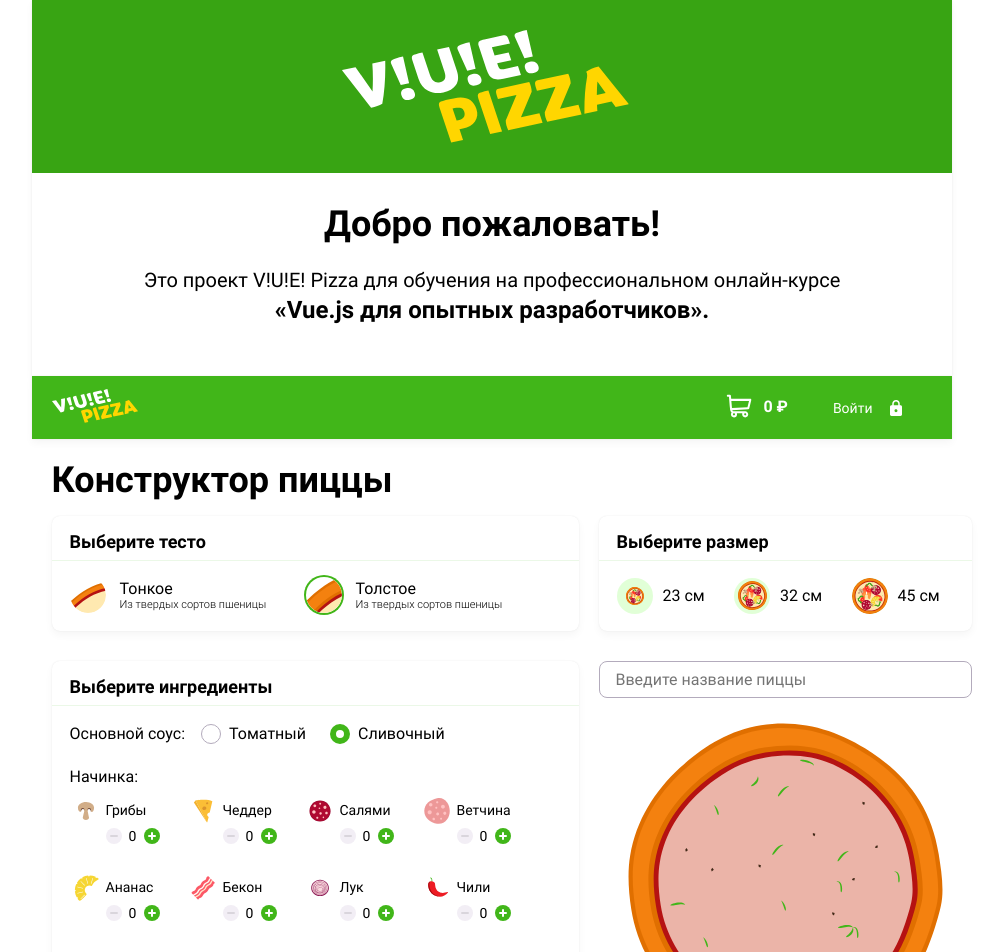
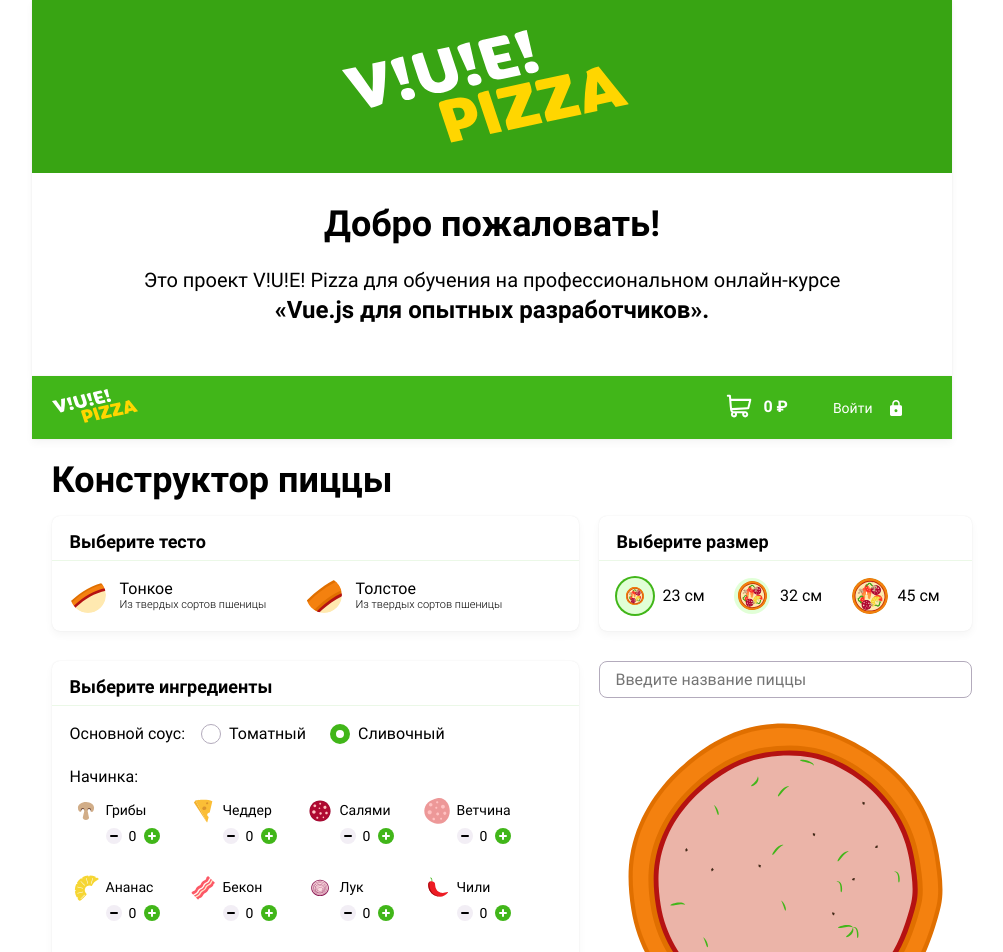
Before and after one commit to htmlacademy-univer-vue/2571315-vue-pizza-1, a Vue app in the folder frontend/: page / in a window 1280 px wide. Shown: the top 952 px of the page, without its empty margins (148-1151 px from the left). Built offline with nearby package versions, Linux system fonts and the light colour scheme.

Commit message:
Реактивные переменные

```diff
--- a/frontend/package.json
+++ b/frontend/package.json
@@ -11,7 +11,7 @@
   "dependencies": {
     "axios": "^1.1.3",
     "pinia": "^2.0.14",
-    "vue": "^3.2.35",
+    "vue": "^3.4.38",
     "vue-router": "^4.0.15"
   },
   "devDependencies": {
--- a/frontend/src/layouts/HomeView.vue
+++ b/frontend/src/layouts/HomeView.vue
@@ -5,13 +5,13 @@
       <div class="content__wrapper">
         <h1 class="title title--big">Конструктор пиццы</h1>
 
-        <DoughConstructor />
+        <DoughConstructor v-model="pizza.dough"/>
 
-        <SizeConstructor />
+        <SizeConstructor v-model="pizza.size"/>
 
-        <IngridientsConsructor />
+        <IngridientsConsructor v-model="pizza.ingredients" />
 
-        <PizzaVisualiser />
+        <PizzaVisualiser v-model:name="pizza.name" v-model:ingredients="pizza.ingredients" />
 
       </div>
 
@@ -24,6 +24,16 @@ import DoughConstructor from "@/modules/constructor/DoughConstructor.vue";
 import SizeConstructor from "@/modules/constructor/SizeConstructor.vue";
 import IngridientsConsructor from "@/modules/constructor/IngridientsConsructor.vue";
 import PizzaVisualiser from "@/modules/constructor/PizzaVisualiser.vue";
+import ingredients from "@/mocks/ingredients.json";
+import {ref} from "vue";
+
+const pizza = ref({
+  dough: "thin",
+  size: "small",
+  sauce: 'cream',
+  ingredients: ingredients,
+  name: ''
+})
 </script>
 
 <style lang="scss">
--- a/frontend/src/mocks/ingredients.json
+++ b/frontend/src/mocks/ingredients.json
@@ -1,17 +1,17 @@
 [
-  { "id": 1, "name": "Грибы", "image": "filling/mushrooms.svg", "price": 33, "value": "mushrooms" },
-  { "id": 2, "name": "Чеддер", "image": "filling/cheddar.svg", "price": 42, "value": "cheddar" },
-  { "id": 3, "name": "Салями", "image": "filling/salami.svg", "price": 42, "value": "salami" },
-  { "id": 4, "name": "Ветчина", "image": "filling/ham.svg", "price": 42, "value": "ham" },
-  { "id": 5, "name": "Ананас", "image": "filling/ananas.svg", "price": 25, "value": "ananas" },
-  { "id": 6, "name": "Бекон", "image": "filling/bacon.svg", "price": 42, "value": "bacon" },
-  { "id": 7, "name": "Лук", "image": "filling/onion.svg", "price": 21, "value": "onion" },
-  { "id": 8, "name": "Чили", "image": "filling/chile.svg", "price": 21, "value": "chile" },
-  { "id": 9, "name": "Халапеньо", "image": "filling/jalapeno.svg", "price": 25, "value": "jalapeno" },
-  { "id": 10, "name": "Маслины", "image": "filling/olives.svg", "price": 25, "value": "olives" },
-  { "id": 11, "name": "Томаты", "image": "filling/tomatoes.svg", "price": 35, "value": "tomatoes" },
-  { "id": 12, "name": "Лосось", "image": "filling/salmon.svg", "price": 50, "value": "salmon" },
-  { "id": 13, "name": "Моцарелла", "image": "filling/mozzarella.svg", "price": 35, "value": "mozzarella" },
-  { "id": 14, "name": "Пармезан", "image": "filling/parmesan.svg", "price": 35, "value": "parmesan" },
-  { "id": 15, "name": "Блю чиз", "image": "filling/blue_cheese.svg", "price": 50, "value": "blue_cheese" }
+  { "id": 1, "name": "Грибы", "image": "filling/mushrooms.svg", "price": 33, "value": "mushrooms", "count": 0 },
+  { "id": 2, "name": "Чеддер", "image": "filling/cheddar.svg", "price": 42, "value": "cheddar","count": 0 },
+  { "id": 3, "name": "Салями", "image": "filling/salami.svg", "price": 42, "value": "salami", "count": 0 },
+  { "id": 4, "name": "Ветчина", "image": "filling/ham.svg", "price": 42, "value": "ham", "count": 0 },
+  { "id": 5, "name": "Ананас", "image": "filling/ananas.svg", "price": 25, "value": "ananas", "count": 0 },
+  { "id": 6, "name": "Бекон", "image": "filling/bacon.svg", "price": 42, "value": "bacon", "count": 0 },
+  { "id": 7, "name": "Лук", "image": "filling/onion.svg", "price": 21, "value": "onion", "count": 0 },
+  { "id": 8, "name": "Чили", "image": "filling/chile.svg", "price": 21, "value": "chile", "count": 0 },
+  { "id": 9, "name": "Халапеньо", "image": "filling/jalapeno.svg", "price": 25, "value": "jalapeno", "count": 0 },
+  { "id": 10, "name": "Маслины", "image": "filling/olives.svg", "price": 25, "value": "olives", "count": 0 },
+  { "id": 11, "name": "Томаты", "image": "filling/tomatoes.svg", "price": 35, "value": "tomatoes", "count": 0 },
+  { "id": 12, "name": "Лосось", "image": "filling/salmon.svg", "price": 50, "value": "salmon", "count": 0 },
+  { "id": 13, "name": "Моцарелла", "image": "filling/mozzarella.svg", "price": 35, "value": "mozzarella", "count": 0 },
+  { "id": 14, "name": "Пармезан", "image": "filling/parmesan.svg", "price": 35, "value": "parmesan", "count": 0 },
+  { "id": 15, "name": "Блю чиз", "image": "filling/blue_cheese.svg", "price": 50, "value": "blue_cheese", "count": 0 }
 ]
--- a/frontend/src/modules/constructor/DoughConstructor.vue
+++ b/frontend/src/modules/constructor/DoughConstructor.vue
@@ -10,7 +10,7 @@
                class="dough__input"
                :class="`dough__input--${dough.value}`"
         >
-          <input type="radio" name="dought" value="light" class="visually-hidden" checked>
+          <input type="radio" name="dought" :value="dough.value" class="visually-hidden" v-model="chosenDough">
           <b>{{ dough.name }}</b>
           <span>{{dough.description}}</span>
         </label>
@@ -23,6 +23,8 @@
 
 <script setup>
 import doughs from "@/mocks/dough.json";
+
+const chosenDough = defineModel({type: String, default: 'thin'});
 </script>
 
 
--- a/frontend/src/modules/constructor/IngridientsConsructor.vue
+++ b/frontend/src/modules/constructor/IngridientsConsructor.vue
@@ -11,8 +11,8 @@
           <p>Начинка:</p>
 
           <ul class="ingredients__list">
-            <li v-for="ingredient in ingredients" :key="ingredient.id" class="ingredients__item">
-              <AppDrag :transfer-data="ingredient.value">
+            <li v-for="ingredient in pizzaIngredients" :key="ingredient.id" class="ingredients__item">
+              <AppDrag :transfer-data="ingredient">
                 <span
                     :class="'filling--' + ingredient.value"
                     class="filling"
@@ -22,11 +22,11 @@
               </AppDrag>
 
               <div class="counter counter--orange ingredients__counter">
-                <button type="button" class="counter__button counter__button--minus" disabled>
+                <button type="button" class="counter__button counter__button--minus" @click="ingredient.count > 0? ingredient.count-- : ''">
                   <span class="visually-hidden">Меньше</span>
                 </button>
-                <input type="text" name="counter" class="counter__input" value="0">
-                <button type="button" class="counter__button counter__button--plus">
+                <input type="text" name="counter" class="counter__input" :min="0" v-model="ingredient.count">
+                <button type="button" class="counter__button counter__button--plus" @click="ingredient.count ++">
                   <span class="visually-hidden">Больше</span>
                 </button>
               </div>
@@ -43,8 +43,9 @@
 
 <script setup>
 import AppDrag from "@/common/components/AppDrag.vue";
-import ingredients from "@/mocks/ingredients.json";
 import SauceConstructor from "@/modules/constructor/SauceConstructor.vue";
+
+const pizzaIngredients = defineModel({ type: Array });
 </script>
 
 <style lang="scss">
--- a/frontend/src/modules/constructor/PizzaVisualiser.vue
+++ b/frontend/src/modules/constructor/PizzaVisualiser.vue
@@ -2,16 +2,17 @@
   <div class="content__pizza">
     <label class="input">
       <span class="visually-hidden">Название пиццы</span>
-      <input type="text" name="pizza_name" placeholder="Введите название пиццы">
+      <input type="text" placeholder="Введите название пиццы" v-model="pizzaName">
     </label>
 
     <AppDrop @drop="dropHandler">
       <div class="content__constructor">
         <div class="pizza pizza--foundation--big-tomato">
           <div class="pizza__wrapper">
-            <div v-for="ingredient in actualIngredients"
-                 class="pizza__filling pizza__filling--ananas"
-                 :class="'pizza__filling--' + ingredient"
+            <div v-for="ingredient in pizzaIngredients.filter(item => item.count > 0)"
+                 :key="ingredient.id"
+                 class="pizza__filling"
+                 :class="'pizza__filling--' + ingredient.value"
             />
           </div>
         </div>
@@ -27,12 +28,12 @@
 
 <script setup>
 import AppDrop from "@/common/components/AppDrop.vue";
-import {ref} from "vue";
 
-const actualIngredients = ref(new Set())
-const dropHandler = (ingridient) => {
-  actualIngredients.value.add(ingridient);
-  console.log(ingridient);
+const pizzaName = defineModel('name',{ type: String });
+const pizzaIngredients = defineModel('ingredients',{ type: Array });
+const dropHandler = (ingredient) => {
+  pizzaIngredients.value[ingredient.id - 1].count++;
+  console.log(ingredient);
 };
 </script>
 
--- a/frontend/src/modules/constructor/SizeConstructor.vue
+++ b/frontend/src/modules/constructor/SizeConstructor.vue
@@ -5,7 +5,7 @@
 
       <div class="sheet__content diameter">
         <label v-for="size in sizes" :key="size.id" class="diameter__input" :class="'diameter__input--' + size.value">
-          <input type="radio" name="diameter" value="small" class="visually-hidden">
+          <input type="radio" name="diameter" :value="size.value" v-model="chosenSize" class="visually-hidden">
           <span>{{size.name}}</span>
         </label>
       </div>
@@ -15,6 +15,9 @@
 
 <script setup>
 import sizes from "@/mocks/sizes.json";
+
+const chosenSize = defineModel({type: String, default: 'small'})
+const pizzaIngredients = defineModel('ingredients',{ type: Set });
 </script>
 
 <style scoped lang="scss">
```
Also changed, not shown: 1 other file (tests, documents, lock files or other folders).
